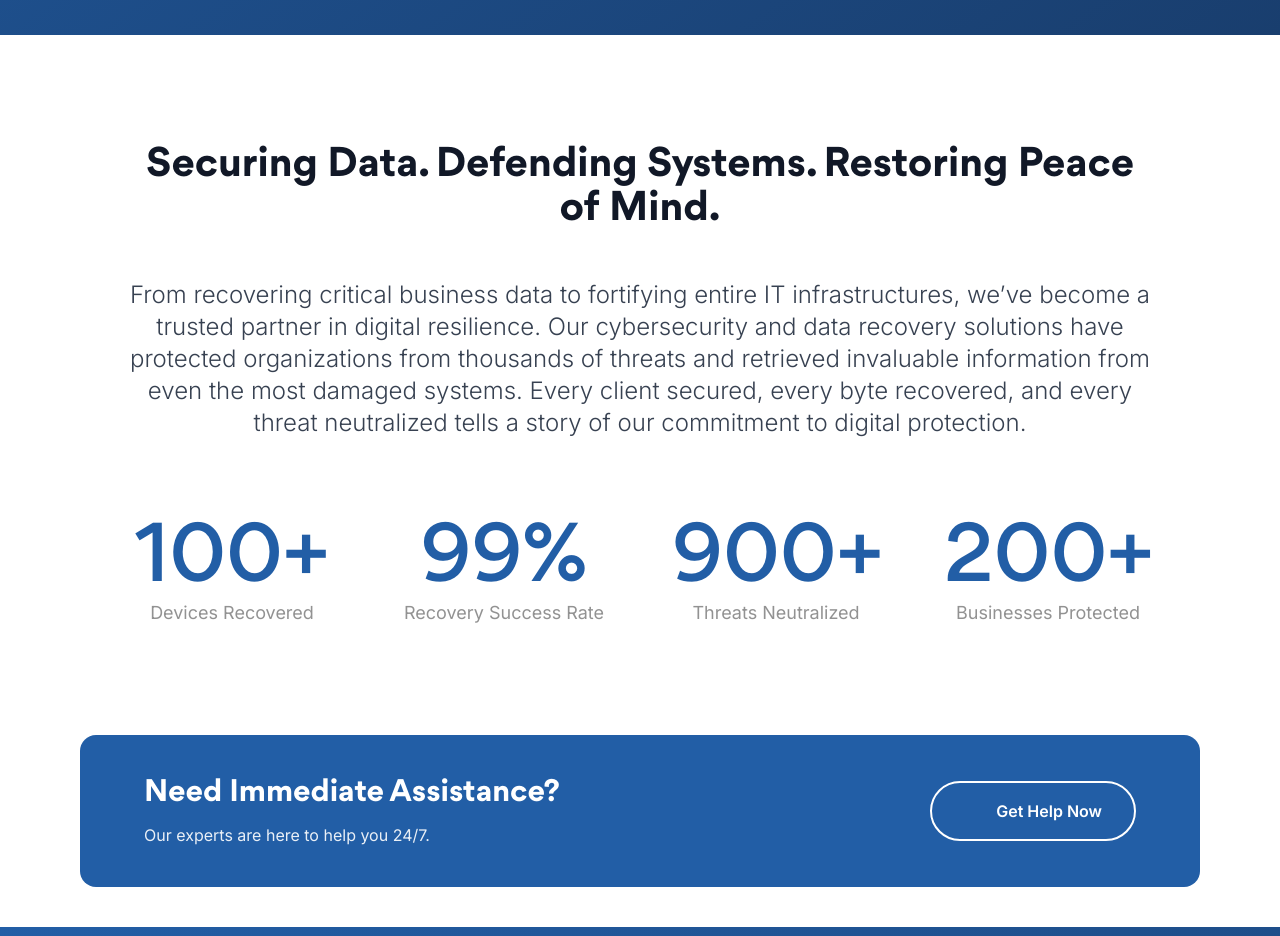
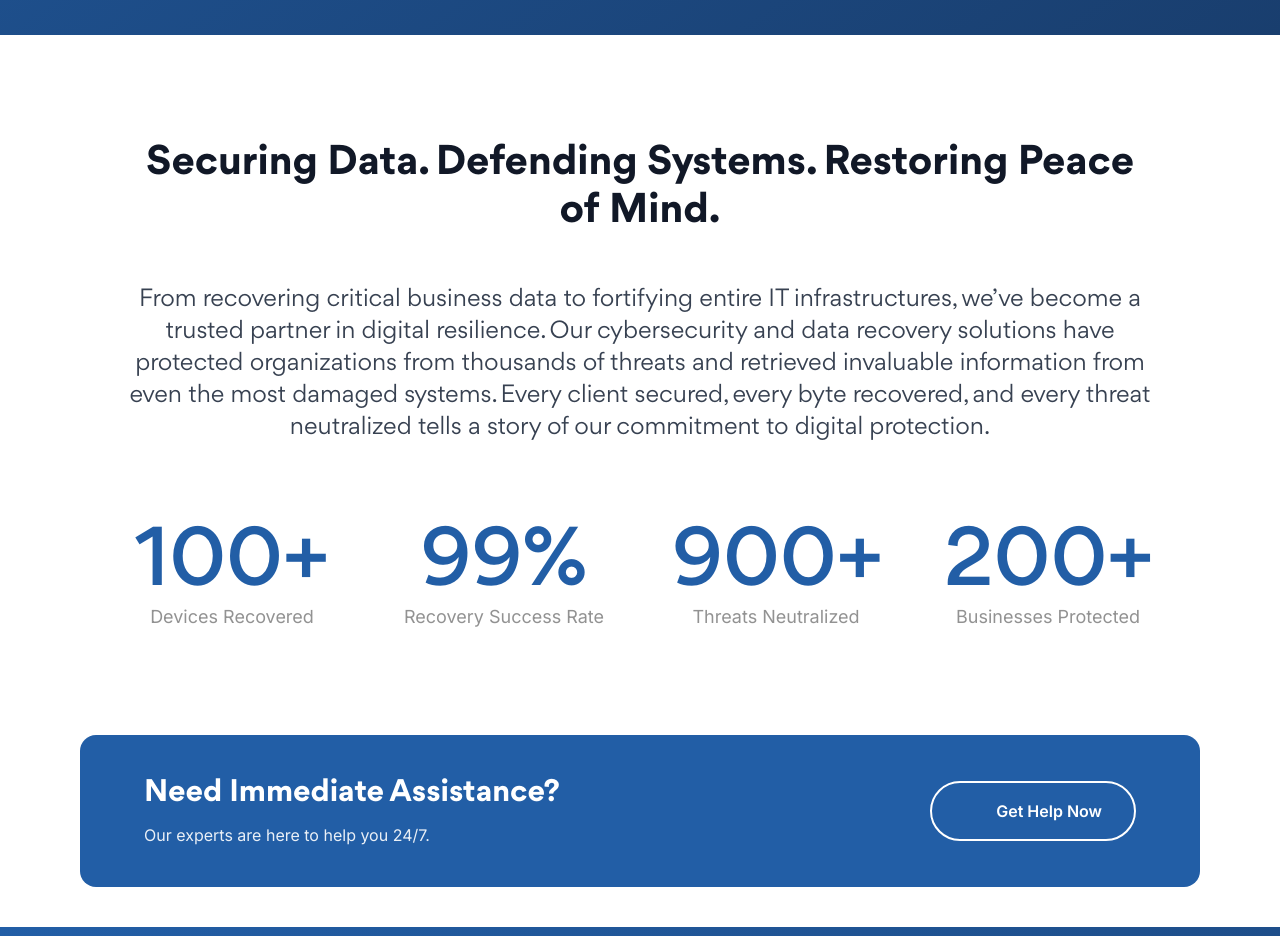
Before and after one commit to Kwasi-1/datasolghana, a Next.js app: page / in a window 1280 px wide. Shown: the part 2440-3376 px from the top of the page. Built offline with nearby package versions, Linux system fonts and the light colour scheme; grey boxes are pictures that could not be loaded; some icons are missing.

Commit message:
improve the typography and the layout of the impact section

```diff
--- a/components/landing/Impact.tsx
+++ b/components/landing/Impact.tsx
@@ -22,11 +22,11 @@ export default function ImpactSection() {
     >
       <div className="max-w-7xl lg:mx-auto space-y-6 md:mx-16">
         <div className="flex flex-col items-start sm:items-center gap-6 sm:gap-8 lg:gap-12 w-full sm:text-center text-left lg:w-[80%] mx-auto">
-          <h2 className="text-3xl sm:text-[2rem] lg:text-[2.5rem] font-[600] text-gray-900 leading-[110%]">
+          <h2 className="text-3xl sm:text-[2rem] lg:text-[2.5rem] font-[600] text-gray-900 leading-[120%] sm:leading-[120%] lg:leading-[120%]">
             Securing Data. Defending Systems. Restoring Peace of Mind.
           </h2>
 
-          <p className="text-lg md:text-xl lg:text-2xl leading-[180%] font-[300] text-gray-700">
+          <p className="text-lg md:text-xl lg:text-2xl leading-[180%] font-gordita font-[400] text-gray-700">
             From recovering critical business data to fortifying entire IT
             infrastructures, we’ve become a trusted partner in digital
             resilience. Our cybersecurity and data recovery solutions have
```
